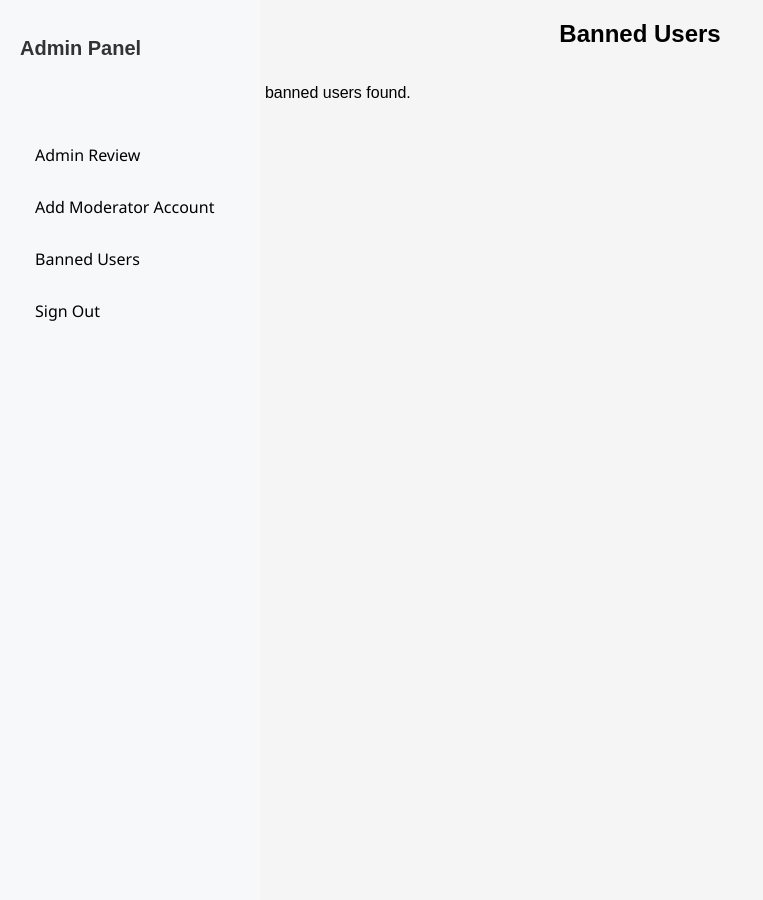
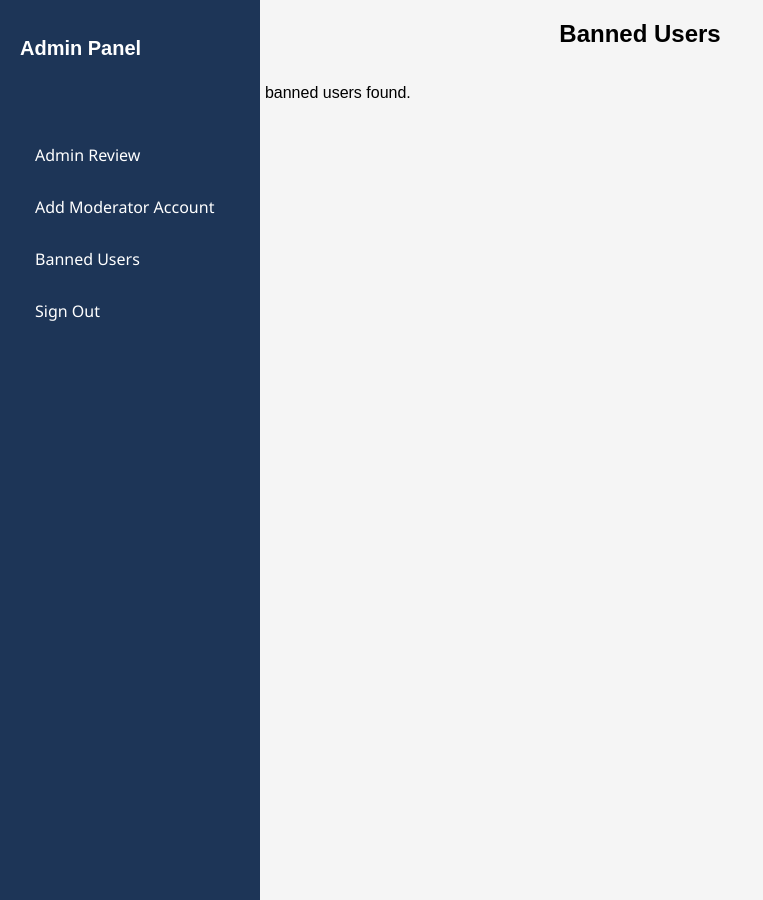
Before and after one commit to RasinduBingusara/FixItLanka_Website, a PHP site: page /bannedPage.php in a window 1280 px wide. Shown: the whole page, without its empty margins (0-763 px from the left). Run offline with PHP 8.4, Linux system fonts and the light colour scheme; the visitor is signed in with stand-in values (Sample User, id 1); data that the repository does not hold is empty.

Commit message:
Admin page color

```diff
--- a/AdminNavigationBar.php
+++ b/AdminNavigationBar.php
@@ -2,7 +2,7 @@
     /* Sidebar Styles */
     .sidebar {
         width: 220px;
-        background-color: #f7f8fa;
+        background-color: #1d3557;
         padding: 20px;
         position: fixed;
         top: 0;
@@ -13,7 +13,7 @@
 
     .sidebar h2 {
         font-size: 20px;
-        color: #333;
+        color: white;
         margin-bottom: 20px;
     }
 
@@ -36,7 +36,7 @@
 
     .circle-btn {
         font-family: 'Segoe UI', Tahoma, Geneva, Verdana, sans-serif;
-        color: black;
+        color: white;
         text-decoration: none;
     }
 
@@ -59,7 +59,7 @@
         /* Hidden by default on desktop */
         justify-content: space-between;
         align-items: center;
-        background-color: #f7f8fa;
+        background-color: #1d3557;
         padding: 15px;
         border-bottom: 1px solid #e0e0e0;
         position: fixed;
@@ -79,6 +79,7 @@
     .hamburger {
         font-size: 30px;
         cursor: pointer;
+        color: white;
     }
 
     /* Adjust main content to avoid overlap with the sidebar */
```
